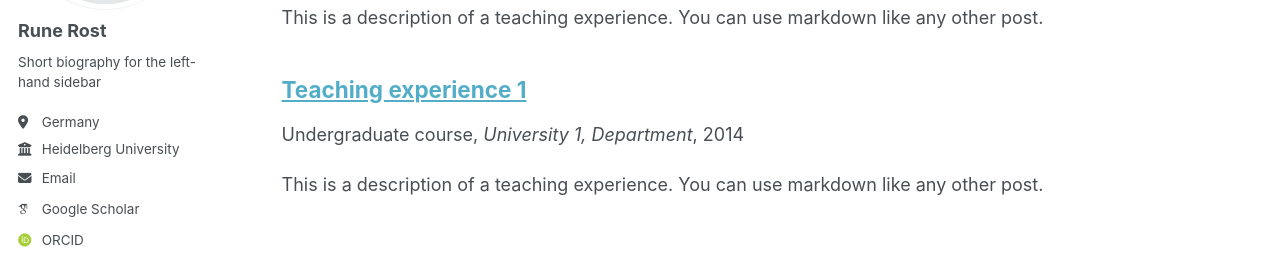
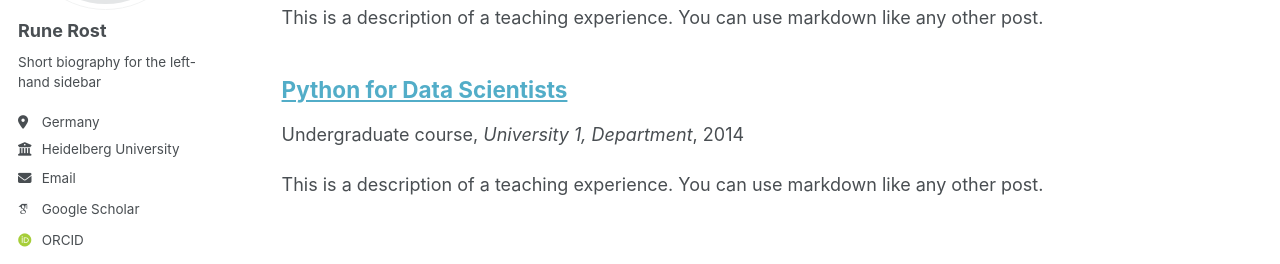
Before and after one commit to RuneRost/RuneRost.github.io, a Jekyll site: the page built from _pages/teaching.html, in a window 1280 px wide. Shown: the part 266-530 px from the top of the page. Built offline with Jekyll 4.4.1, drawn with Linux system fonts in a browser that asks for light colours; some web fonts are replaced; a script bundle is joined from its source files by our own code; library files that are not in the unit come from our copies.

Commit message:
Update teaching experience title and headings

```diff
--- a/_teaching/2014-spring-teaching-1.md
+++ b/_teaching/2014-spring-teaching-1.md
@@ -1,5 +1,5 @@
 ---
-title: "Teaching experience 1"
+title: "Python for Data Scientists"
 collection: teaching
 type: "Undergraduate course"
 permalink: /teaching/2014-spring-teaching-1
```
Also changed, not shown: other parts of _teaching/2014-spring-teaching-1.md (+1 -1 lines).
